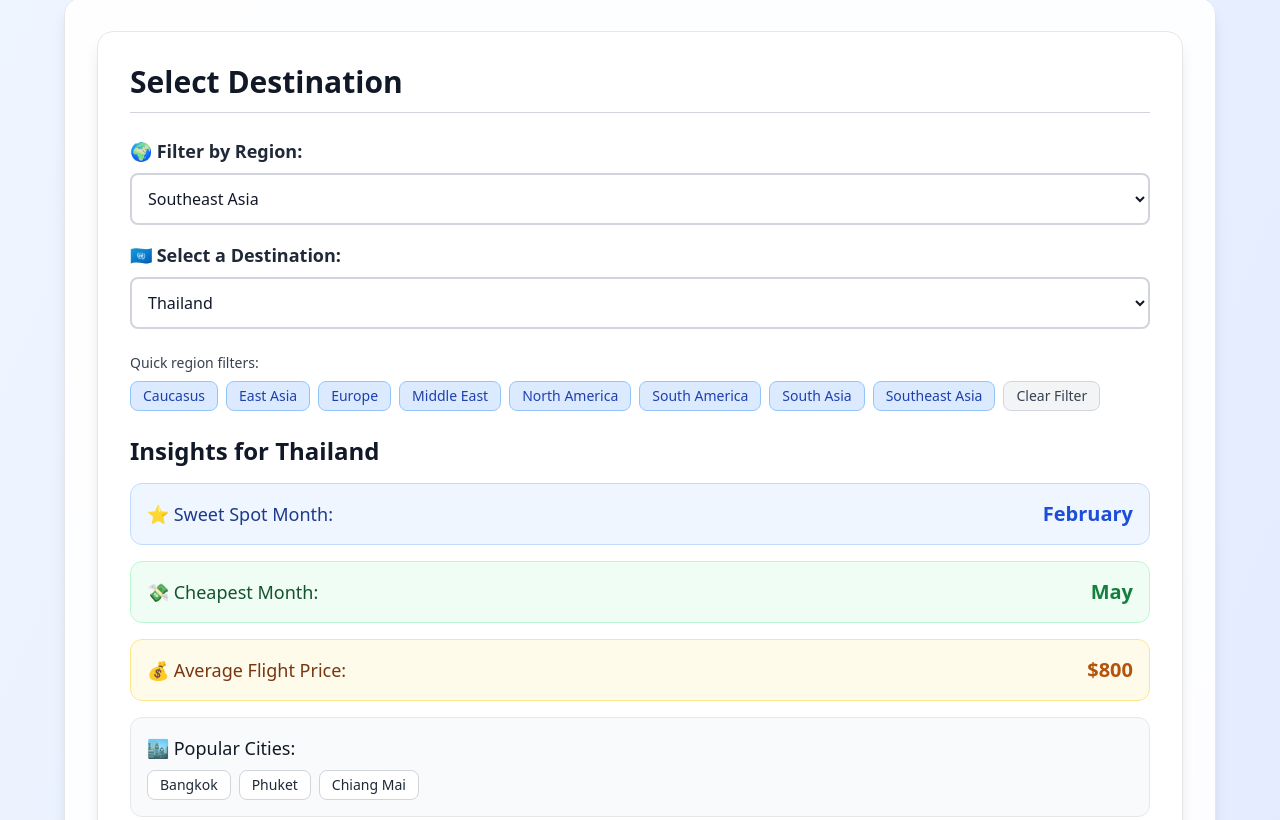
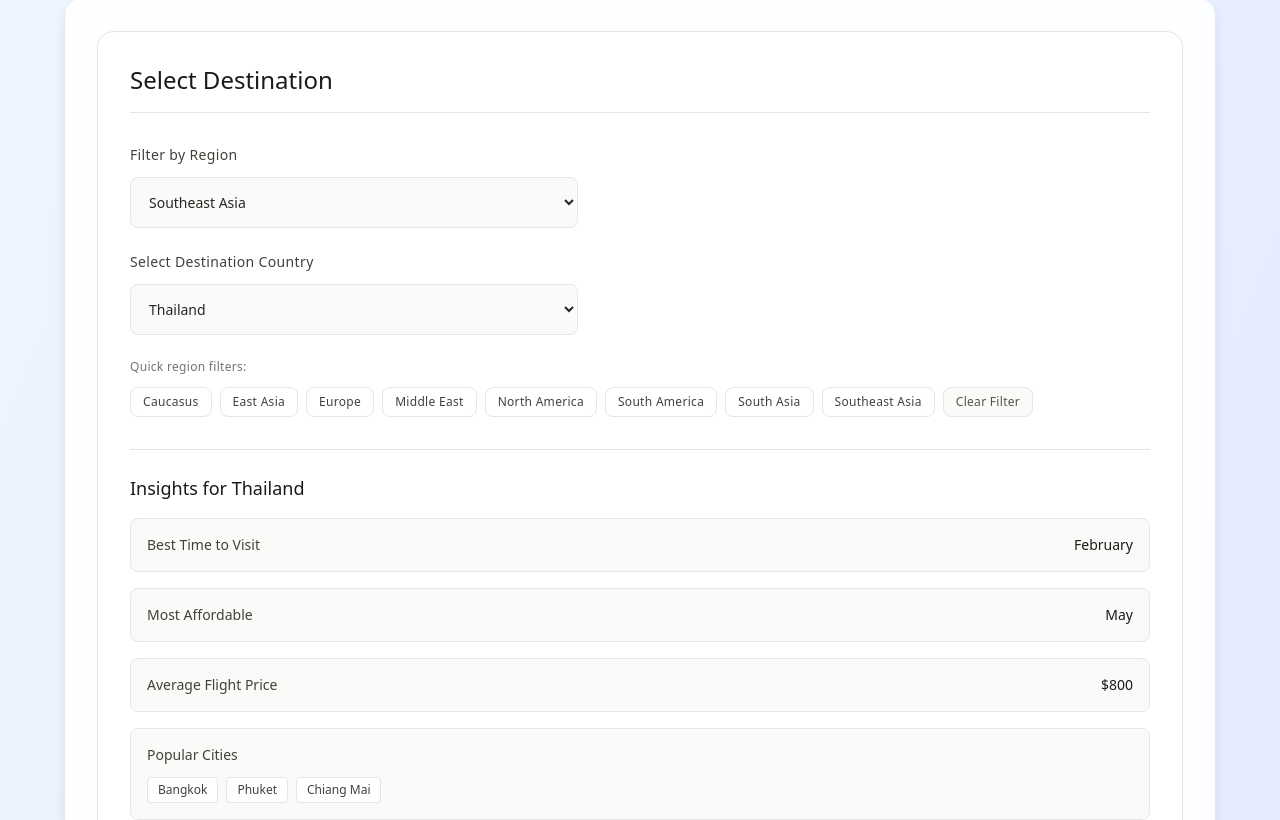
Before and after one commit to wgrea/Travel-Planner, a SvelteKit app: page /flight-costs in a window 1280 px wide. Shown: the part 380-1200 px from the top of the page. Built offline with nearby package versions, Linux system fonts and the light colour scheme.

Commit message:
Add files via upload

```diff
--- a/src/lib/components/CountrySelector.svelte
+++ b/src/lib/components/CountrySelector.svelte
@@ -1,11 +1,9 @@
 <!-- src/lib/components/CountrySelector.svelte -->
 <script lang="ts">
-  // We'll make this more generic - not tied to FlightData
   export interface CountryData {
     country: string;
     region: string;
     cities?: string[];
-    // Add other common fields that might be useful
     averagePrice?: number;
     sweetSpot?: string[];
     cheapestMonths?: string[];
@@ -17,7 +15,8 @@
     countryData: CountryData[];
     onCountryChange: (country: string) => void;
     onRegionChange: (region: string) => void;
-    showInsights?: boolean; // Optional: show/hide the insights section
+    showInsights?: boolean;
+    variant?: 'default' | 'minimal'; // Add variant prop for different contexts
   }
 
   let {
@@ -26,10 +25,11 @@
     countryData,
     onCountryChange,
     onRegionChange,
-    showInsights = true
+    showInsights = true,
+    variant = 'default'
   }: Props = $props();
 
-  // Helper functions - now self-contained
+  // Helper functions
   function getAllRegions(): string[] {
     const regions = new Set(countryData.map(item => item.region));
     return Array.from(regions).sort();
@@ -47,8 +47,6 @@
   );
 
   let selectedCountryData = $derived(countryData.find((item: CountryData) => item.country === selectedCountry));
-  let bestMonth = $derived(selectedCountryData?.sweetSpot?.[0] || 'Not available');
-  let cheapestMonth = $derived(selectedCountryData?.cheapestMonths?.[0] || 'Not available');
 
   function handleRegionChange(event: Event) {
     const target = event.target as HTMLSelectElement;
@@ -69,43 +67,51 @@
   }
 </script>
 
-<div class="bg-white/90 backdrop-blur-md rounded-2xl p-8 border border-gray-200 shadow-lg text-gray-900 mb-8">
-  <h2 class="text-3xl font-bold mb-6 text-gray-900 border-b border-gray-300 pb-3">Select Destination</h2>
+<div class="text-stone-900 {variant === 'minimal' ? '' : 'bg-white rounded-2xl p-8 border border-stone-200 shadow-sm'}">
+  {#if variant === 'default'}
+    <h2 class="text-2xl font-light mb-8 text-stone-900 pb-4 border-b border-stone-200">
+      Select Destination
+    </h2>
+  {/if}
 
   <!-- Region Selection -->
-  <div class="mb-4">
-    <label for="region-select" class="block text-lg font-semibold mb-2 text-gray-800">🌍 Filter by Region:</label>
+  <div class="mb-6">
+    <label for="region-select" class="block text-sm font-medium mb-3 text-stone-700 tracking-wide">
+      Filter by Region
+    </label>
     <select
       id="region-select"
       value={selectedRegion}
       onchange={handleRegionChange}
-      class="w-full p-3 rounded-lg bg-white border-2 border-gray-300 text-gray-900 focus:outline-none focus:border-blue-500 transition-colors duration-200"
+      class="w-full max-w-md p-3.5 rounded-lg bg-stone-50 border border-stone-200 text-stone-800 focus:outline-none focus:border-stone-400 focus:bg-white transition-all duration-200 text-sm"
     >
-      <option value="" class="text-gray-500">All Regions</option>
+      <option value="" class="text-stone-500">All Regions</option>
       {#each regions as region}
-        <option value={region} class="text-gray-900">{region}</option>
+        <option value={region} class="text-stone-800">{region}</option>
       {/each}
     </select>
   </div>
 
   <!-- Country Selection -->
   <div class="mb-6">
-    <label for="country-select" class="block text-lg font-semibold mb-2 text-gray-800">🇺🇳 Select a Destination:</label>
+    <label for="country-select" class="block text-sm font-medium mb-3 text-stone-700 tracking-wide">
+      Select Destination Country
+    </label>
     <select
       id="country-select"
       value={selectedCountry}
       onchange={handleCountryChange}
-      class="w-full p-3 rounded-lg bg-white border-2 border-gray-300 text-gray-900 focus:outline-none focus:border-blue-500 transition-colors duration-200"
+      class="w-full max-w-md p-3.5 rounded-lg bg-stone-50 border border-stone-200 text-stone-800 focus:outline-none focus:border-stone-400 focus:bg-white transition-all duration-200 text-sm"
     >
       {#each filteredCountries as country}
-        <option value={country.country} class="text-gray-900">{country.country}</option>
+        <option value={country.country} class="text-stone-800">{country.country}</option>
       {/each}
     </select>
   </div>
 
-  <!-- Quick Region Buttons -->
+  <!-- Quick Region Buttons - More subtle -->
   <div class="mb-6">
-    <p class="text-sm font-medium text-gray-700 mb-2">Quick region filters:</p>
+    <p class="text-xs text-stone-500 mb-3 font-light tracking-wide">Quick region filters:</p>
     <div class="flex flex-wrap gap-2">
       {#each regions as region}
         <button
@@ -117,7 +123,7 @@
               onCountryChange(countriesInRegion[0].country);
             }
           }}
-          class="px-3 py-1 bg-blue-100 hover:bg-blue-200 border border-blue-300 rounded-lg text-blue-800 text-sm font-medium transition-all duration-200"
+          class="px-3 py-1.5 bg-white border border-stone-200 hover:border-stone-300 rounded-lg text-stone-700 text-xs font-medium tracking-wide transition-all duration-200 hover:shadow-sm"
         >
           {region}
         </button>
@@ -128,45 +134,47 @@
           onRegionChange('');
           onCountryChange(countryData[0]?.country || '');
         }}
-        class="px-3 py-1 bg-gray-100 hover:bg-gray-200 border border-gray-300 rounded-lg text-gray-700 text-sm font-medium transition-all duration-200"
+        class="px-3 py-1.5 bg-stone-50 border border-stone-200 hover:border-stone-300 rounded-lg text-stone-600 text-xs font-medium tracking-wide transition-all duration-200"
       >
         Clear Filter
       </button>
     </div>
   </div>
 
-  <!-- Country Insights - Conditionally rendered -->
-  {#if showInsights && selectedCountryData}
-    <div class="space-y-4">
-      <h3 class="text-2xl font-semibold mt-6 mb-4 text-gray-900">Insights for {selectedCountry}</h3>
+  <!-- Country Insights - Much more subtle styling -->
+  {#if showInsights && selectedCountryData && variant === 'default'}
+    <div class="space-y-4 mt-8 pt-6 border-t border-stone-200">
+      <h3 class="text-lg font-light mb-4 text-stone-900">
+        Insights for {selectedCountry}
+      </h3>
 
       {#if selectedCountryData.sweetSpot}
-        <div class="p-4 rounded-xl bg-blue-50 border border-blue-200 flex justify-between items-center">
-          <span class="text-lg font-medium flex items-center gap-2 text-blue-900">⭐ Sweet Spot Month:</span>
-          <span class="text-xl font-bold text-blue-700">{bestMonth}</span>
+        <div class="p-4 rounded-lg bg-stone-50 border border-stone-200 flex justify-between items-center">
+          <span class="text-sm font-medium text-stone-700">Best Time to Visit</span>
+          <span class="text-sm font-light text-stone-900">{selectedCountryData.sweetSpot[0]}</span>
         </div>
       {/if}
 
       {#if selectedCountryData.cheapestMonths}
-        <div class="p-4 rounded-xl bg-green-50 border border-green-200 flex justify-between items-center">
-          <span class="text-lg font-medium flex items-center gap-2 text-green-900">💸 Cheapest Month:</span>
-          <span class="text-xl font-bold text-green-700">{cheapestMonth}</span>
+        <div class="p-4 rounded-lg bg-stone-50 border border-stone-200 flex justify-between items-center">
+          <span class="text-sm font-medium text-stone-700">Most Affordable</span>
+          <span class="text-sm font-light text-stone-900">{selectedCountryData.cheapestMonths[0]}</span>
         </div>
       {/if}
 
       {#if selectedCountryData.averagePrice}
-        <div class="p-4 rounded-xl bg-amber-50 border border-amber-200 flex justify-between items-center">
-          <span class="text-lg font-medium flex items-center gap-2 text-amber-900">💰 Average Flight Price:</span>
-          <span class="text-xl font-bold text-amber-700">${selectedCountryData.averagePrice}</span>
+        <div class="p-4 rounded-lg bg-stone-50 border border-stone-200 flex justify-between items-center">
+          <span class="text-sm font-medium text-stone-700">Average Flight Price</span>
+          <span class="text-sm font-light text-stone-900">${selectedCountryData.averagePrice}</span>
         </div>
       {/if}
 
       {#if selectedCountryData.cities}
-        <div class="p-4 rounded-xl bg-gray-50 border border-gray-200">
-          <span class="text-lg font-medium flex items-center gap-2 mb-2 text-gray-900">🏙️ Popular Cities:</span>
+        <div class="p-4 rounded-lg bg-stone-50 border border-stone-200">
+          <span class="text-sm font-medium text-stone-700 mb-3 block">Popular Cities</span>
           <div class="flex flex-wrap gap-2">
             {#each selectedCountryData.cities as city}
-              <span class="px-3 py-1 bg-white border border-gray-300 rounded-lg text-gray-800 text-sm font-medium">
+              <span class="px-2.5 py-1 bg-white border border-stone-200 rounded text-stone-700 text-xs font-light">
                 {city}
               </span>
             {/each}
--- a/src/routes/+page.svelte
+++ b/src/routes/+page.svelte
@@ -6,6 +6,7 @@ Later I want to add:
 - later should add a page about forms like a tax form
 - If there is something I want to jot down. I don't want to just jot it down on a separate doc. I want to save it on this app.
 After essentials:
+- Keep font style the same accross the site
 - Aesthetics
 
 Way later:
--- a/src/routes/flight-costs/+page.svelte
+++ b/src/routes/flight-costs/+page.svelte
@@ -9,8 +9,7 @@ The top bottoms disappeared as I was trying to fix something
 <script lang="ts">
   import { goto } from '$app/navigation';
   import { flyDataByRegion, type FlightData, type RegionData } from './data/flyData';
-  import CountrySelector from '$lib/components/CountrySelector.svelte';
-  import type { CountryData } from '$lib/components/CountrySelector.svelte';
+  import CountrySelector, { type CountryData } from '$lib/components/CountrySelector.svelte';
   import CheapestCountries from './components/CheapestCountries.svelte';
   import TipsSection from './components/TipsSection.svelte';
 
--- a/src/routes/visa/+page.svelte
+++ b/src/routes/visa/+page.svelte
@@ -1,4 +1,5 @@
 <!-- src/routes/visa/+page.svelte -->
+<!-- Official/Professional Aesthetic -->
 <script lang="ts">
   import { goto } from '$app/navigation';
   import { getVisaInfo, getAvailableCountries, checkVisaRequirements } from '$lib/utils/visa';
@@ -171,7 +172,7 @@
         <!-- Home Country Selector -->
         <div class="mb-8">
           <label for="home-country" class="block text-sm font-medium mb-2.5 text-stone-700 tracking-wide">
-            Your Passport Country
+            Passport Country
           </label>
           <select
             id="home-country"
@@ -185,11 +186,9 @@
           </select>
         </div>
 
+        <!-- Replace the entire Destination Country section with this: -->
         <div class="mb-8">
-          <label for="destination-country-selector" class="block text-sm font-medium mb-4 text-stone-700 tracking-wide">
-            Destination Country
-          </label>
-          <div id="destination-country-selector" class="p-6 bg-stone-50/80 backdrop-blur-sm rounded-xl border border-stone-200">
+          <div class="rounded-lg border border-stone-200 bg-white overflow-hidden">
             <CountrySelector
               selectedCountry={destinationCountry}
               selectedRegion={selectedRegion}
```
